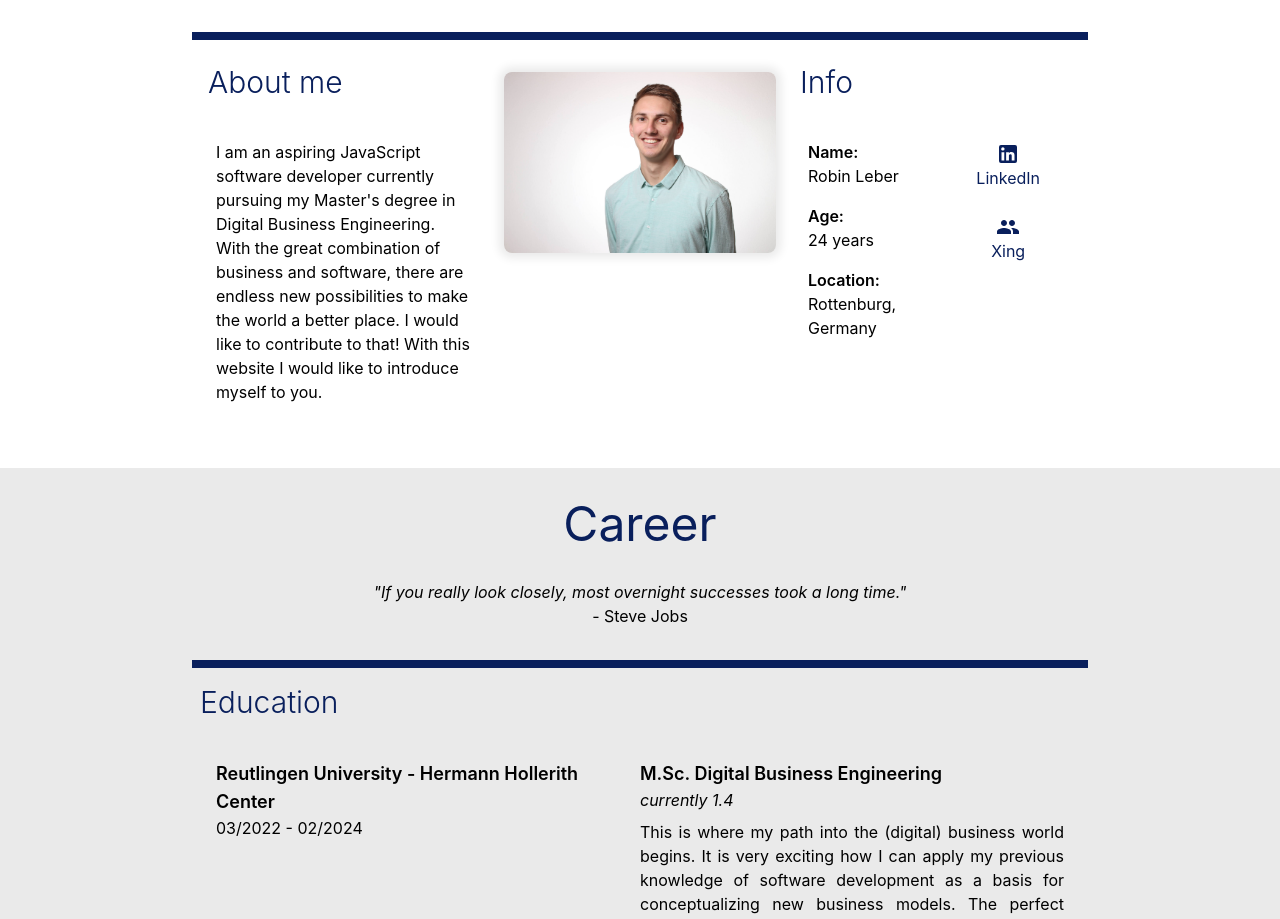
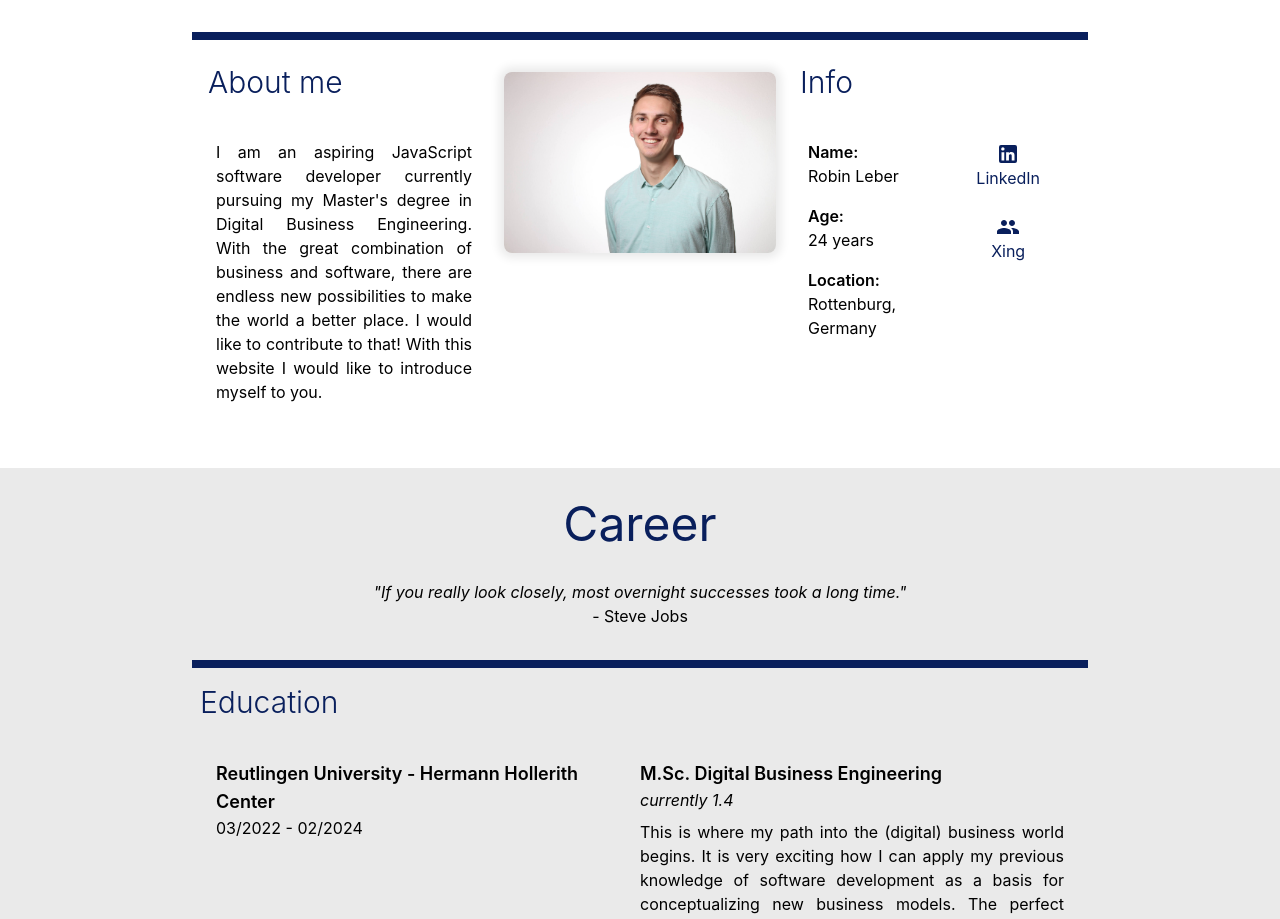
Before and after one commit to LeberCode/mySelf, a React (Create React App) app: page / in a window 1280 px wide. Shown: the part 960-1879 px from the top of the page. Built offline with nearby package versions, Linux system fonts and the light colour scheme.

Commit message:
justification

```diff
--- a/src/components/Profile.tsx
+++ b/src/components/Profile.tsx
@@ -42,7 +42,7 @@ const Profile = (props: ChildrenProps) => {
                     <div className="text-3xl font-light pb-8">
                         About me
                     </div>
-                    <div className="text-black bg-white rounded-lg p-2 min-w-fit">
+                    <div className="text-black bg-white rounded-lg p-2 min-w-fit text-justify">
                         {aboutMe}
                     </div>
                 </div>
```
